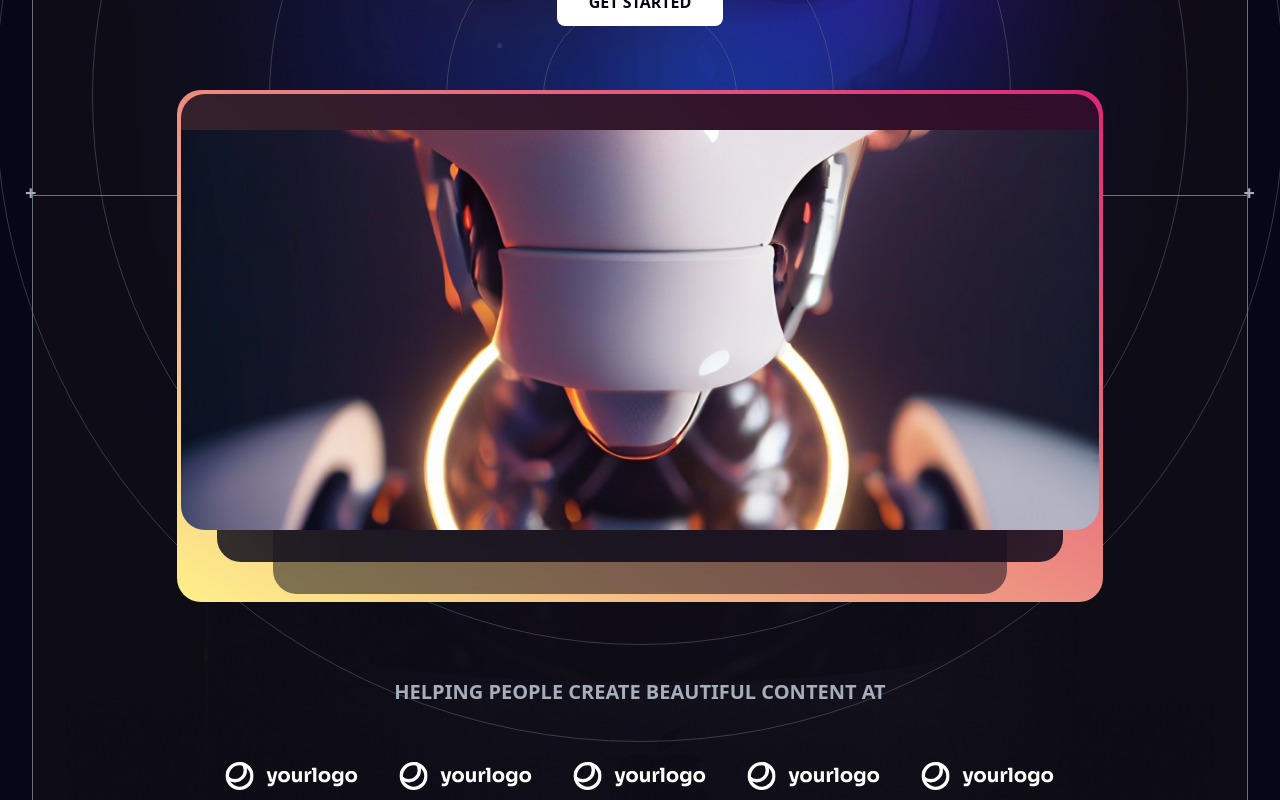
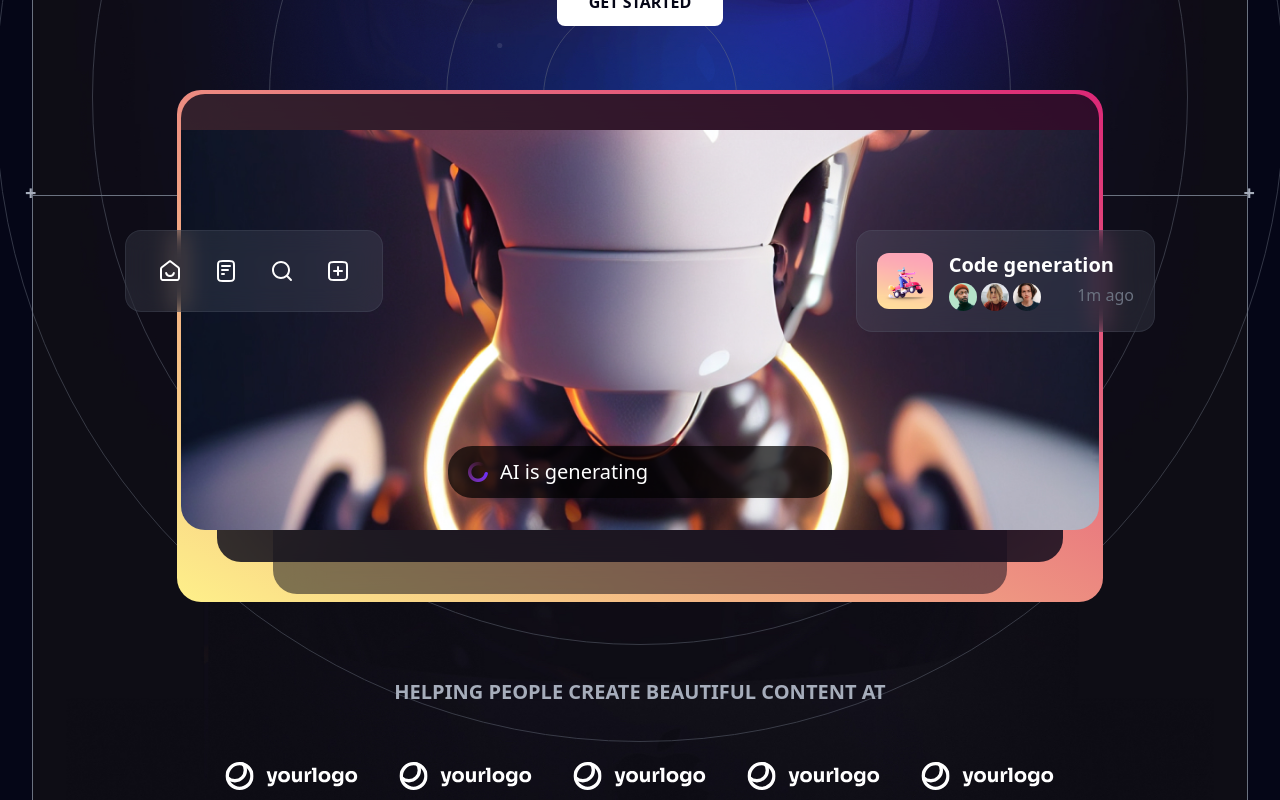
Before and after one commit to amineelamrani/Brainwave-react-Clone, a React (Vite) app: page / in a window 1280 px wide. Shown: the part 700-1500 px from the top of the page. Built offline with nearby package versions, Linux system fonts and the light colour scheme.

Commit message:
notification pop ups done but need to have that scrolling animation effect when scolling

```diff
--- a/src/components/MilestoneElement.jsx
+++ b/src/components/MilestoneElement.jsx
@@ -20,10 +20,10 @@ export default function MilestoneElement({
           <div className="rounded-3xl p-10 flex flex-col relative bg-gradient-to-t from-black/50 to-black/0">
             <div className="flex justify-between">
               <p className="uppercase">[ may 2023 ]</p>
-              <p className="flex bg-white px-3 py-1 rounded-lg text-black gap-2">
+              <div className="flex bg-white px-3 py-1 rounded-lg text-black gap-2">
                 <img src={check} alt="" />
                 <p>{progress}</p>
-              </p>
+              </div>
             </div>
             <img src={image} alt="" className="w-full py-8" />
             <div>
@@ -42,7 +42,7 @@ export default function MilestoneElement({
         <div className="rounded-3xl border-[1px] border-gray-500 p-10 flex flex-col relative bg-gradient-to-t from-black/50 to-black/0">
           <div className="flex justify-between">
             <p className="uppercase">[ may 2023 ]</p>
-            <p className="flex bg-white px-3 py-1 rounded-lg text-black gap-2">
+            <div className="flex bg-white px-3 py-1 rounded-lg text-black gap-2">
               <img src={check} alt="" className={`${wrapIt ? "hidden" : ""}`} />
               <img
                 src={loading}
@@ -50,7 +50,7 @@ export default function MilestoneElement({
                 className={`${wrapIt ? "" : "hidden"}`}
               />
               <p>{progress}</p>
-            </p>
+            </div>
           </div>
           <img src={image} alt="" className="w-full py-8" />
           <div>
--- a/src/components/RobotHeroHolder.jsx
+++ b/src/components/RobotHeroHolder.jsx
@@ -1,4 +1,13 @@
 import robotImg from "../assets/hero/robot.jpg";
+import loading01 from "../assets/loading.png";
+import home from "../assets/home-smile.svg";
+import file from "../assets/file-02.svg";
+import search from "../assets/search-md.svg";
+import plusSquare from "../assets/plus-square.svg";
+import notifImage1 from "../assets/notification/image-1.png";
+import notifImage2 from "../assets/notification/image-2.png";
+import notifImage3 from "../assets/notification/image-3.png";
+import notifImage4 from "../assets/notification/image-4.png";
 
 // How to do it :
 // create div 1 => gradient
@@ -19,9 +28,44 @@ export default function RobotHeroHolder() {
         <div className="h-[27rem] backdrop-blur-3xl bg-primary-content/80  mx-10 translate-y-[-29rem] rounded-b-3xl"></div>
       </div>
       <div
-        className="absolute top-10 left-1 right-1 h-[25rem] bg-cover bg-no-repeat bg-center rounded-b-3xl"
+        className="absolute flex justify-center items-end top-10 left-1 right-1 h-[25rem] bg-cover bg-no-repeat bg-center rounded-b-3xl"
         style={{ backgroundImage: `url(${robotImg})` }}
-      ></div>
+      >
+        <div className="flex gap-3 bg-black/70 w-96 px-5 py-3 rounded-3xl mb-8 text-white text-xl items-center">
+          <img src={loading01} alt="" className="h-5" />
+          <p>AI is generating</p>
+        </div>
+
+        <div
+          id="home-file-search-icons"
+          className="absolute top-1/4 -left-14 flex gap-8 px-8 py-7 rounded-2xl backdrop-blur-md bg-gray-500/20 items-center border-[1px] border-gray-500/20"
+        >
+          <img src={home} alt="" />
+          <img src={file} alt="" />
+          <img src={search} alt="" />
+          <img src={plusSquare} alt="" />
+        </div>
+
+        <div
+          id="code-generation-icon-section"
+          className="absolute top-1/4 -right-14 flex gap-4 px-5 py-5 rounded-2xl backdrop-blur-md bg-gray-500/20 items-center border-[1px] border-gray-500/20"
+        >
+          <img src={notifImage1} alt="" className="h-14 rounded-xl" />
+          <div className="flex flex-col gap-1">
+            <p className="text-white font-extrabold text-xl pr-5">
+              Code generation
+            </p>
+            <div className="flex justify-between">
+              <div className="flex gap-1 items-center">
+                <img src={notifImage4} alt="" className="h-7 rounded-full" />
+                <img src={notifImage3} alt="" className="h-7 rounded-full" />
+                <img src={notifImage2} alt="" className="h-7 rounded-full" />
+              </div>
+              <p className="text-gray-500">1m ago</p>
+            </div>
+          </div>
+        </div>
+      </div>
       {/* <div className="absolute top-0 "></div> */}
     </div>
   );
```
